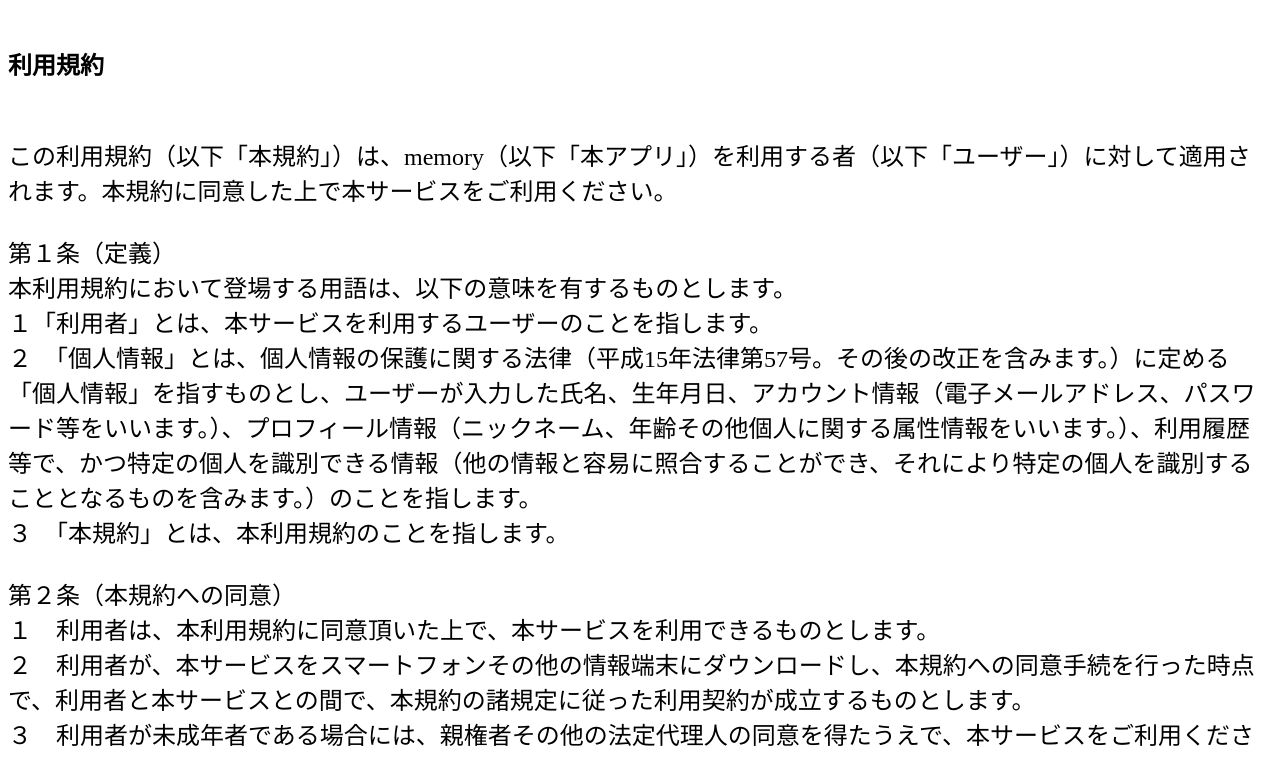
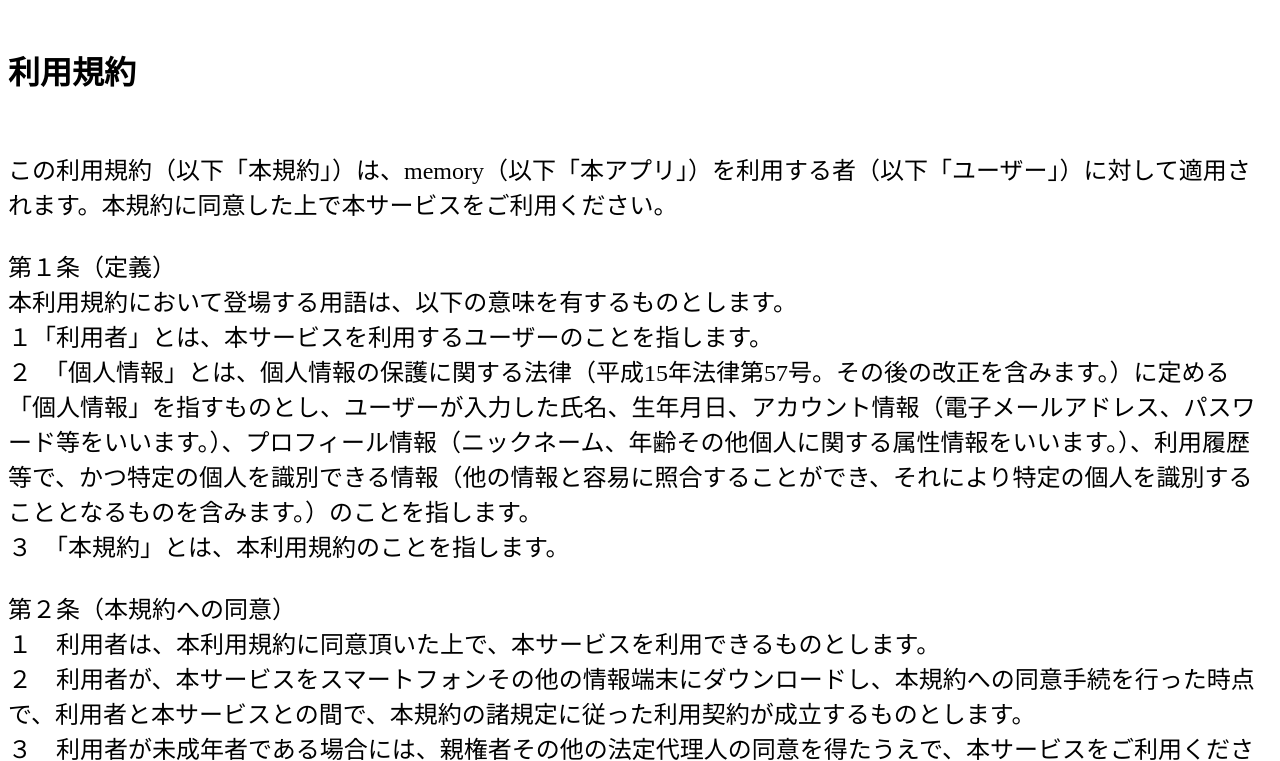
Before and after one commit to pj-picbook/picdoc, a plain HTML site: page docs/terms.html in a window 1280 px wide. Shown: the top 761 px of the page. Drawn offline with Linux system fonts and the light colour scheme.

Commit message:
Update terms.html

```diff
--- a/docs/terms.html
+++ b/docs/terms.html
@@ -10,7 +10,7 @@
 
 <body></br>
 
-<h2>利用規約</h2></br></br>
+<h1>利用規約</h1></br></br>
 
 
 <font size="5">
```
